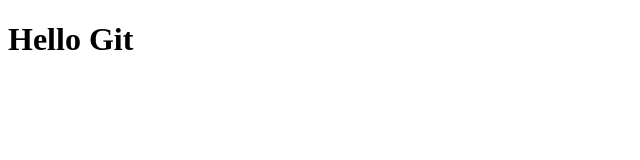
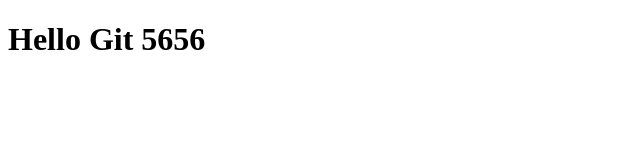
Before and after one commit to LalitaWhxn/test0123, a plain HTML site: page index.html in a window 1280 px wide. Shown: the whole page, without its empty margins (0-640 px from the left). Drawn offline with Linux system fonts and the light colour scheme.

Commit message:
Update index

```diff
--- a/index.html
+++ b/index.html
@@ -6,6 +6,6 @@
     <title>Document</title>
 </head>
 <body>
-    <h1>Hello Git </h1>
+    <h1>Hello Git 5656</h1>
 </body>
 </html>
```
